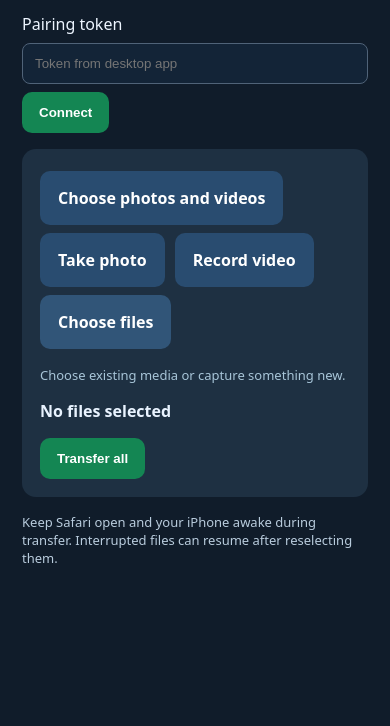
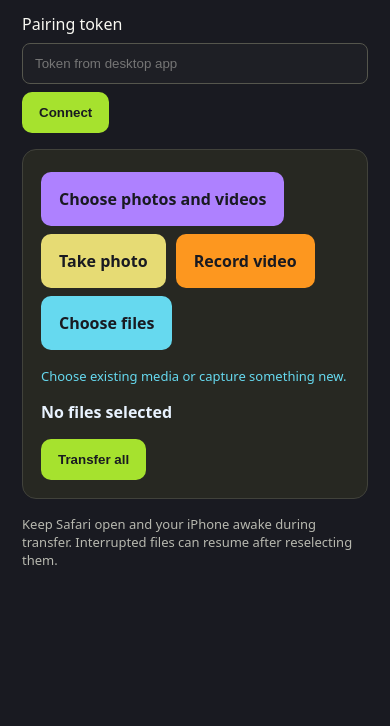
Before and after one commit to baloyi286-hub/khensoz-transfer, a plain HTML site: page sender-pwa/index.html in a window 390 px wide. Shown: the part 118-844 px from the top of the page. Drawn offline with Linux system fonts and the light colour scheme.

Commit message:
design: match iPhone sender to colorful Sublime dark theme and highlight camera actions

```diff
--- a/sender-pwa/style.css
+++ b/sender-pwa/style.css
@@ -6,3 +6,20 @@
 #pickerStatus{font-size:13px;color:#a8c5d8}
 
 .actions{display:flex;gap:9px;margin-top:12px}.actions button{padding:9px 13px;font-size:19px;min-width:42px;min-height:40px}.actions .danger{background:#9c3943}.actions .muted{background:#43566b}.actions .resume{background:#177e58}.actions button:disabled{opacity:.45;cursor:default}.item small{display:block;margin-top:9px;overflow-wrap:anywhere}.item .row strong{min-width:0;overflow-wrap:anywhere}.item .row span{white-space:nowrap;flex-shrink:0;font-size:13px}
+
+/* Sublime-inspired charcoal palette and distinct action colors */
+body{background:#191a21;color:#f8f8f2}
+section,.item{background:#272822;border:1px solid #41423b}
+h1{color:#f92672}
+p,.note{color:#b7b8af}
+input:not([type=file]){background:#1e1f25;border-color:#55564d;color:#f8f8f2}
+button{background:#a6e22e;color:#191a21}
+.picker{background:#ae81ff;color:#191a21}
+.picker.secondary{background:#66d9ef;color:#191a21}
+.picker.camera-photo{background:#e6db74;color:#191a21}
+.picker.camera-video{background:#fd971f;color:#191a21}
+progress{accent-color:#a6e22e}
+#pickerStatus{color:#66d9ef}
+.actions .danger{background:#f92672;color:#fff}
+.actions .muted{background:#75715e;color:#fff}
+.actions .resume{background:#a6e22e;color:#191a21}
```
